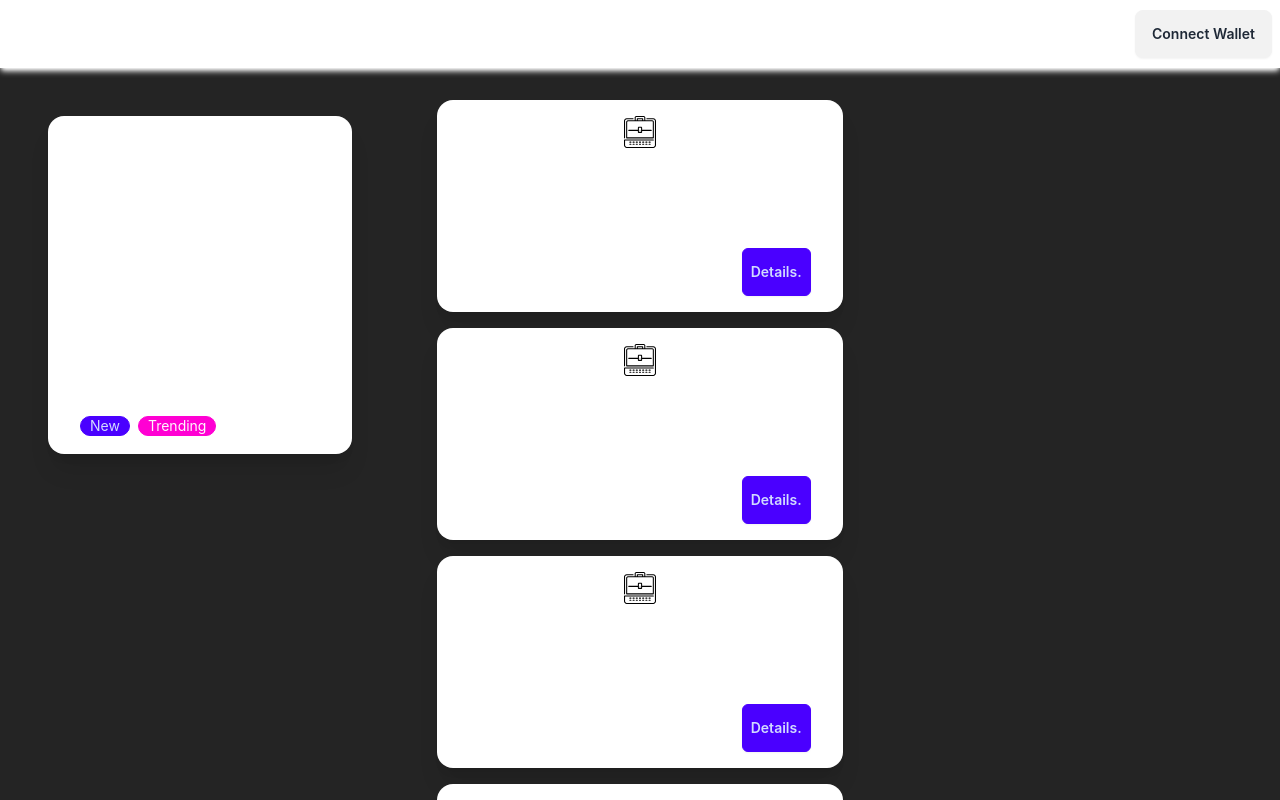
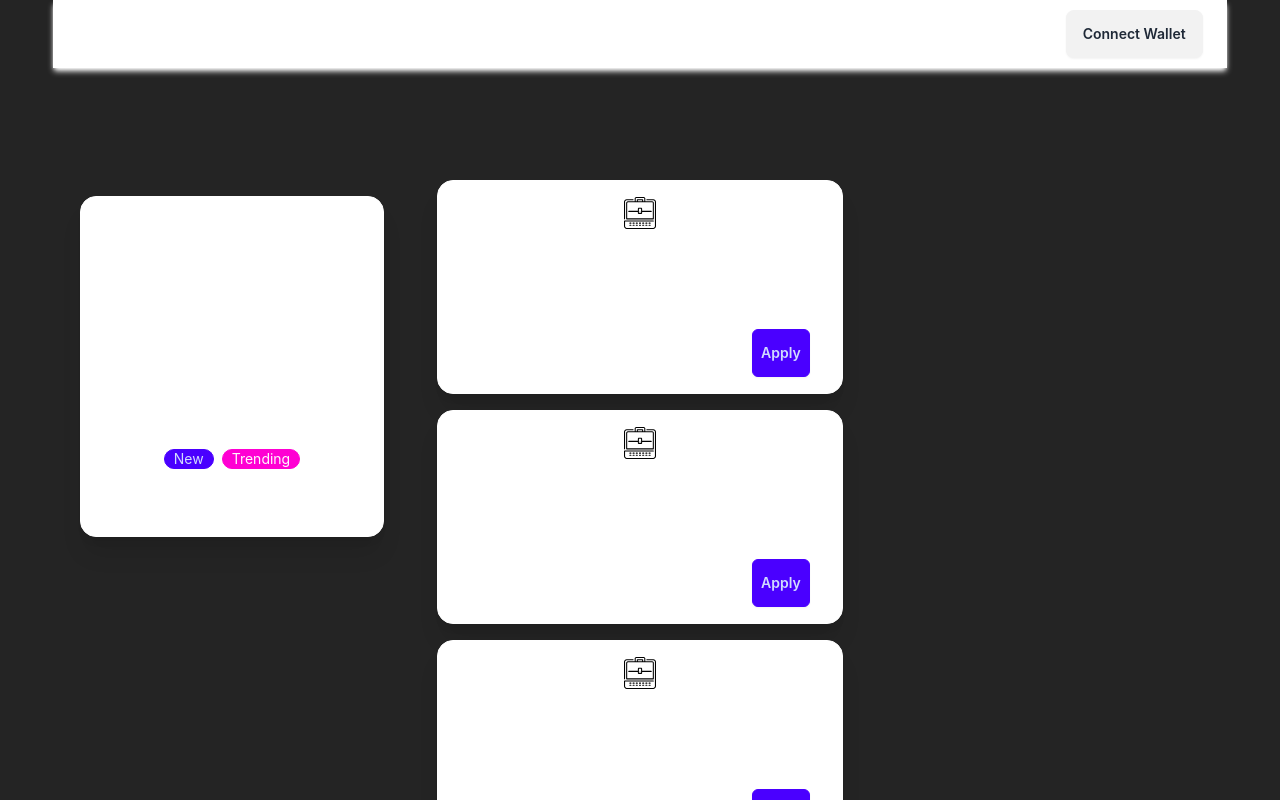
Before and after one commit to Innkeeping/mgigs, a React (Vite) app: page / in a window 1280 px wide. Shown: the top 800 px of the page. Built offline with nearby package versions, Linux system fonts and the light colour scheme.

Commit message:
style adjust 🤏🤏

```diff
--- a/src/App.tsx
+++ b/src/App.tsx
@@ -7,7 +7,7 @@ const App = () => {
   return (
     <>
       <Navbar />
-      <div className="container mx-auto p-4 mt-4 overflow-y-auto min-h-screen">
+      <div className="container mx-auto p-4 mt-24 overflow-y-auto min-h-screen">
         <div className="grid grid-cols-3 gap-4">
           <SideCard />
           <div className="flex flex-col gap-4 flex-1">
--- a/src/components/Card.tsx
+++ b/src/components/Card.tsx
@@ -7,15 +7,15 @@ interface CardProps {
 
 const Card = ({ title, description, image }: CardProps) => {
   return (
-    <div className="card bg-base-100 shadow-xl h-full w-full">
+    <div className="card bg-base-100 shadow-xl h-full w-full border border-white">
       <figure>
         <img src={image} alt="gig" className="w-12 h-12 mx-auto pt-4" />
       </figure>
       <div className="card-body flex justify-start pb-4">
         <h2 className="card-title">{title}</h2>
         <p>{description}</p>
-        <div className="card-actions justify-end">
-          <button className="btn rounded-md py-0 px-2 btn-primary">Details.</button>
+        <div className="card-actions justify-end pr-0">
+          <button className="btn rounded-md py-0 px-2 btn-primary">Apply</button>
         </div>
       </div>
     </div>
--- a/src/components/Navbar.tsx
+++ b/src/components/Navbar.tsx
@@ -1,8 +1,8 @@
 
 const Navbar = () => {
   return (
-    <div className="sticky top-0 navbar bg-base-100 min-h-0 z-[1001] justify-between shadow-md shadow-white px-0 sm:px-2 mb-4">
-      <div className="navbar-start">
+    <div className="sticky top-0 navbar bg-base-100 min-h-0 z-[1001] justify-between shadow-md shadow-white px-8 sm:px-2 mb-4 w-11/12 mx-auto">
+      <div className="navbar-start px-4">
         <div className="dropdown">
           <div tabIndex={0} role="button" className="btn btn-ghost lg:hidden">
             <svg
@@ -53,7 +53,7 @@ const Navbar = () => {
           <li><a>Post</a></li>
         </ul>
       </div>
-      <div className="navbar-end">
+      <div className="navbar-end px-4">
         <a className="btn">Connect Wallet</a>
       </div>
     </div>
--- a/src/components/SideCard.tsx
+++ b/src/components/SideCard.tsx
@@ -1,11 +1,11 @@
 
 const SideCard = () => {
   return (
-    <div className="card card-side bg-base-100 shadow-xl w-3/4 sticky top-4 ml-8 h-1/4">
-      <div className="card-body">
-        <h1 className="card-title text-1xl pb-2">Welcome to mGigs</h1>
+    <div className="card card-side bg-base-100 shadow-xl w-3/4 sticky top-4 ml-16 h-1/4 border border-white">
+      <div className="card-body items-center">
+        <h1 className="card-title text-1xl pb-2 pt-4">Welcome to mGigs</h1>
         <h2 className="card-subtitle">Find your next gig here!</h2>
-        <div className="flex justify-start gap-2 mt-48 mb-2">
+        <div className="flex justify-start gap-2 mt-32 mb-4">
           <span className="badge badge-primary">New</span>
           <span className="badge badge-secondary">Trending</span>
         </div>
```
